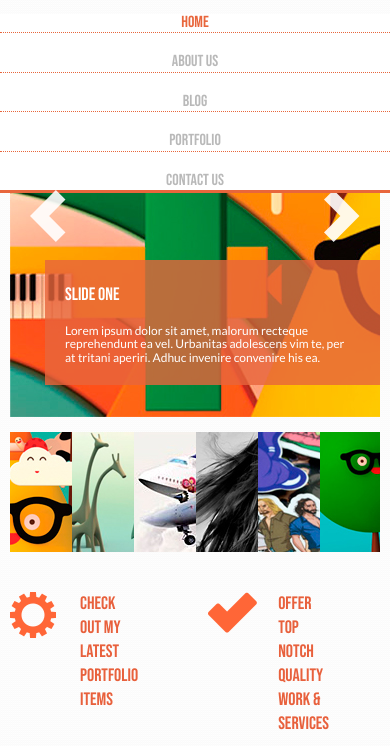
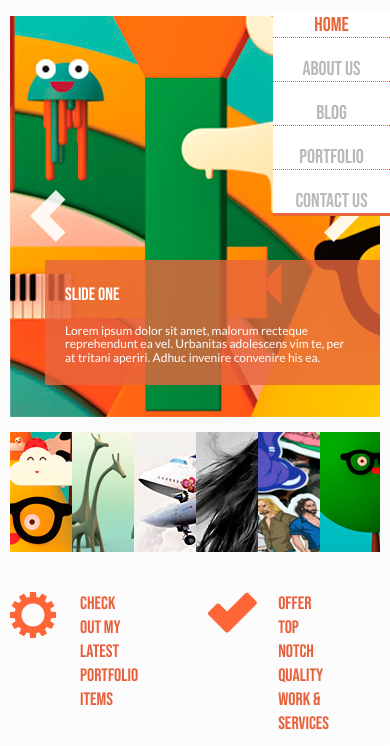
Before and after one commit to AlexOrinst/Jetro, a plain HTML site: page index.html in a window 390 px wide. Both pictures are taken after a click on the element 365 px from the left and 38 px from the top of the page. Shown: the part 64-810 px from the top of the page. Drawn offline with nearby package versions, Linux system fonts and the light colour scheme; a web font is replaced by a local one.

Commit message:
change media

```diff
--- a/css/media.css
+++ b/css/media.css
@@ -7,9 +7,8 @@
         position: absolute;
         z-index: 2;
         top: 78px;
-        left: 0;
-        right: 0;
-        width: 100%;
+        right: 0px;
+        width: 30%;
         background-color: #fff;
         border-bottom: 3px solid #e8663c;
     }
@@ -29,5 +28,6 @@
     }
     .header__menu a {
         display: block;
+        font-size: 20px;
     }
 }
```
